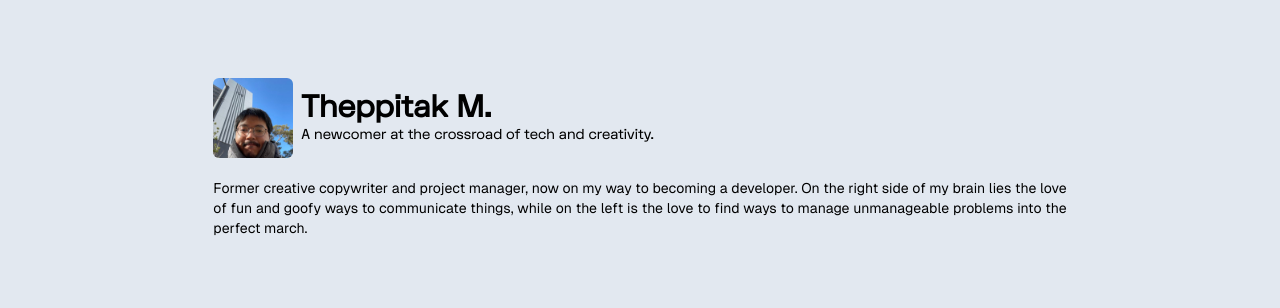
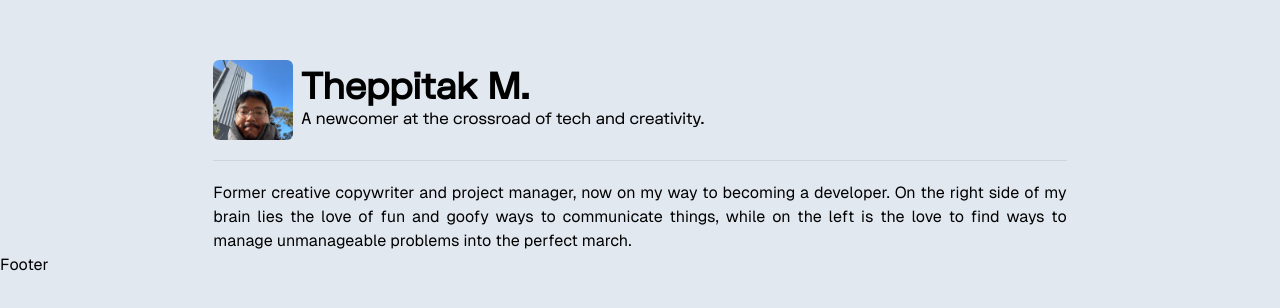
Before and after one commit to mmmmmob/me.theppitak, a React (Vite) app: page / in a window 1280 px wide. Shown: the part 232-540 px from the top of the page. Built offline with nearby package versions, Linux system fonts and the light colour scheme.

Commit message:
add: footer file and fix design for main content

```diff
--- a/src/App.jsx
+++ b/src/App.jsx
@@ -1,5 +1,6 @@
 import { Analytics } from "@vercel/analytics/react";
 import { SpeedInsights } from "@vercel/speed-insights/react";
+import Footer from "./components/Footer";
 import Info from "./components/Info";
 import Title from "./components/Title";
 
@@ -7,7 +8,9 @@ function App() {
   return (
     <div className="flex h-screen w-screen flex-col justify-center bg-slate-200 dark:bg-slate-800 dark:text-slate-300">
       <Title />
+      <hr className="m-5 h-px self-center border-0 bg-gray-300 max-sm:w-11/12 md:w-8/12 dark:bg-gray-600" />
       <Info />
+      <Footer />
       <SpeedInsights />
       <Analytics />
     </div>
--- /dev/null
+++ b/src/components/Footer.jsx
@@ -0,0 +1,5 @@
+function Footer() {
+  return <h1>Footer</h1>;
+}
+
+export default Footer;
--- a/src/components/Info.jsx
+++ b/src/components/Info.jsx
@@ -1,7 +1,7 @@
 function Info() {
   return (
-    <div className="m-5 self-center md:w-8/12">
-      <p className="text-justify text-sm">
+    <div className="mx-5 self-center md:w-8/12">
+      <p className="text-justify">
         Former creative copywriter and project manager, now on my way to
         becoming a developer. On the right side of my brain lies the love of fun
         and goofy ways to communicate things, while on the left is the love to
--- a/src/components/Title.jsx
+++ b/src/components/Title.jsx
@@ -8,10 +8,10 @@ function Title() {
           className="mr-2 size-20 self-center rounded-md max-sm:size-28"
         />
         <div className="self-center text-start">
-          <h1 className="text-balances font-fkDisplay text-3xl font-semibold">
+          <h1 className="text-balances font-fkDisplay text-4xl font-semibold">
             Theppitak M.
           </h1>
-          <p className="font-fkDisplay text-sm leading-tight">
+          <p className="font-fkDisplay leading-tight">
             A newcomer at the crossroad of tech and creativity.
           </p>
         </div>
```
